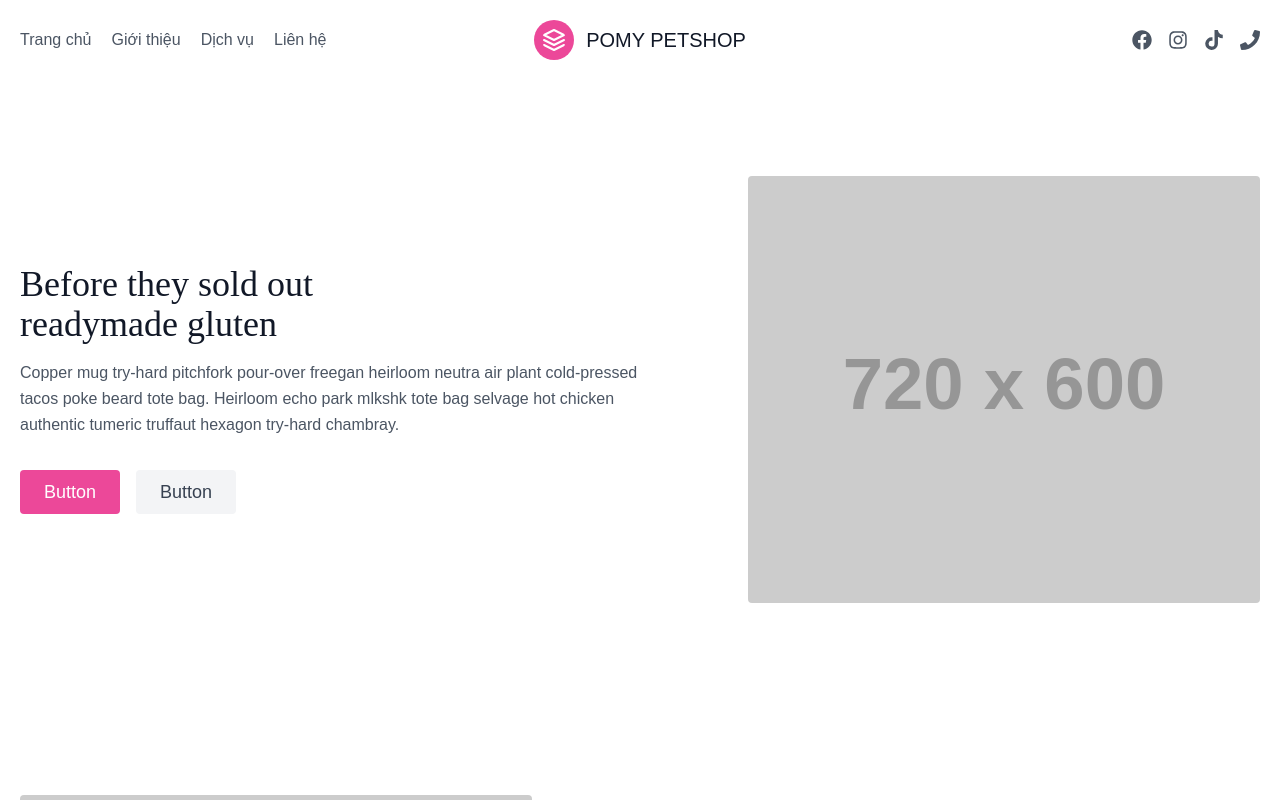
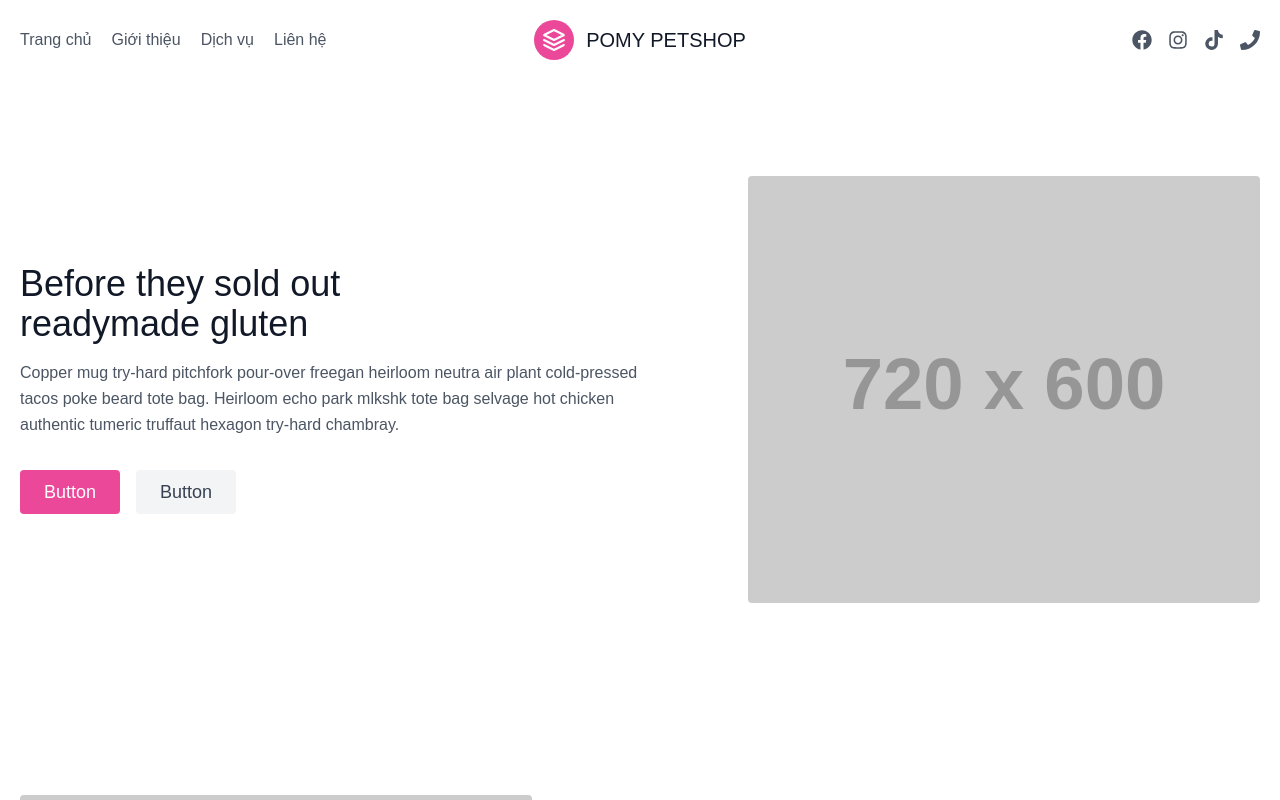
Before and after one commit to dangkhoa45/pomy-petshop, a Next.js app: page / in a window 1280 px wide. Shown: the top 800 px of the page. Built offline with nearby package versions, Linux system fonts and the light colour scheme.

Commit message:
update font

```diff
--- a/src/app/globals.css
+++ b/src/app/globals.css
@@ -2,30 +2,20 @@
 @tailwind components;
 @tailwind utilities;
 
-@import url('https://fonts.googleapis.com/css2?family=Playfair+Display:wght@400;700&family=Montserrat:wght@400;500;700&display=swap');
+@import url('https://fonts.googleapis.com/css2?family=Dosis:wght@400;700&family=Jost:wght@400;600&display=swap');
 
 html {
-  font-family: 'Montserrat', sans-serif;
+  font-family: 'Dosis', sans-serif;
 }
 
 h1, h2, h3, h4, h5, h6 {
-  font-family: 'Playfair Display', serif;
+  font-family: 'Jost', sans-serif;
+  font-weight: 700;
 }
 
-/* :root {
-  --background: #ffffff;
-  --foreground: #171717;
+
+p {
+  font-family: 'Jost', sans-serif;
+  line-height: 1.6;
+  font-weight: 400;
 }
-
-@media (prefers-color-scheme: dark) {
-  :root {
-    --background: #0a0a0a;
-    --foreground: #ededed;
-  }
-}
-
-body {
-  color: var(--foreground);
-  background: var(--background);
-  font-family: Arial, Helvetica, sans-serif;
-} */
```
